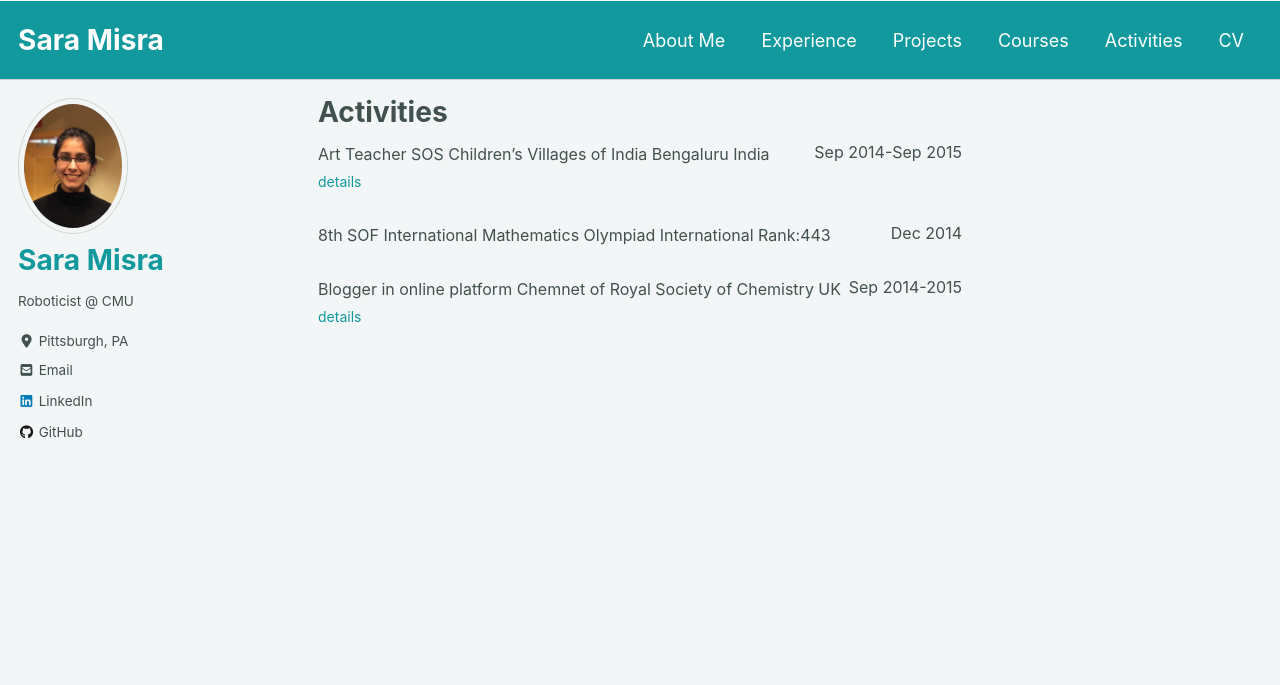
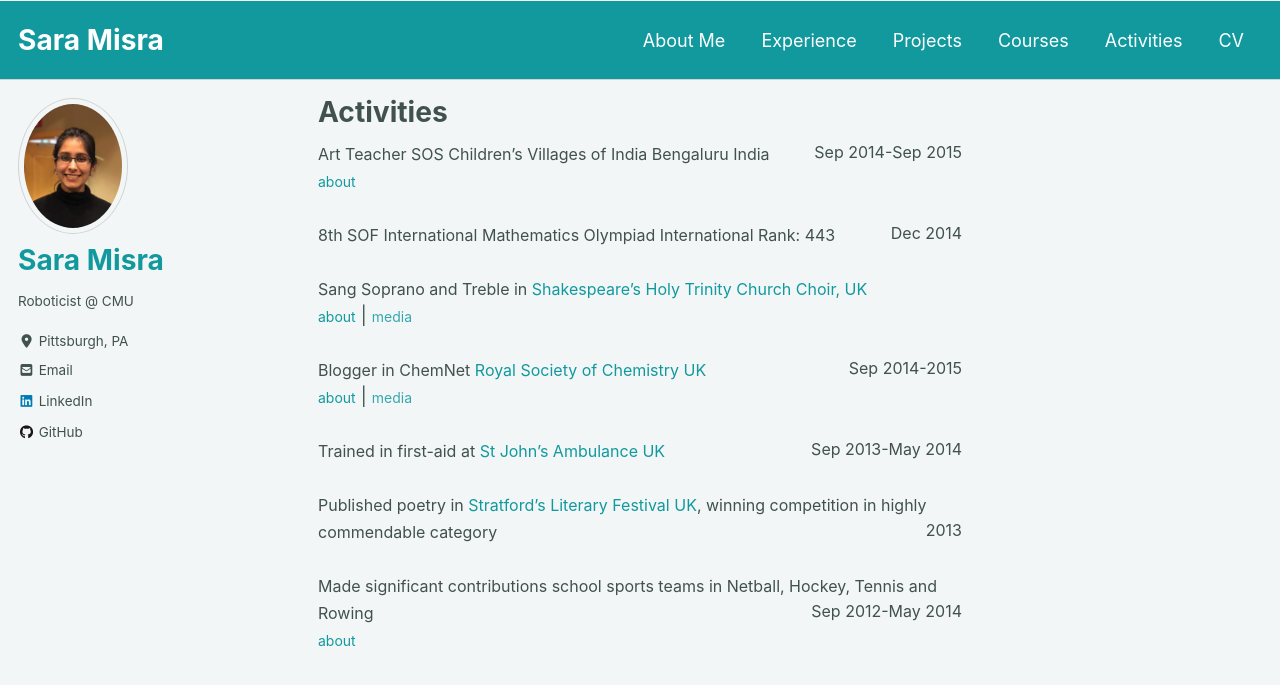
Before and after one commit to saram1sra/saram1sra.github.io, a Jekyll site: the page built from _pages/activities.html, in a window 1280 px wide and 900 px high. Shown: the top 685 px of the window. Built offline with Jekyll 4.4.1, drawn with Linux system fonts in a browser that asks for light colours; cached includes are drawn as plain includes; nearby versions of some CDN libraries.

Commit message:
activities

```diff
--- a/_pages/activities.html
+++ b/_pages/activities.html
@@ -40,32 +40,13 @@ permalink: /activities/
 <div id="fun-stuff">
 
 <heading> Art Teacher SOS Children’s Villages of India Bengaluru India<span style="float: right">Sep 2014-Sep 2015</span></heading><br>
-<a href="javascript:toggleblock('sos_det')" style="font-size: 14px">details</a>
+<a href="javascript:toggleblock('sos_det')" style="font-size: 14px">about</a>
 <toggle_down id="sos_det">
 Taught sketching and fine art to a class of 7 orphans, developing them into confident artists.
 </toggle_down><br><br>
-<heading> 8th SOF International Mathematics Olympiad International Rank:443<span style="float: right">Dec 2014</span> </heading><br><br>
-<heading> Blogger in online platform Chemnet of  Royal Society of Chemistry UK <span style="float: right">Sep 2014-2015</span></heading><br>
-<a href="javascript:toggleblock('rsc_det')" style="font-size: 14px">details</a>
-<toggle_down id="rsc_det">
-Invited to write for RSC ChemNet for an audience of 16-18 year olds interested in studying chemistry at higher level to dispel doubts, inspire and motivate.
-<br>
-Blog Name: Surface Tension
-</toggle_down> <br><br>
-
-<!-- <heading>ChemNet <span style="float: right"><i class="fa fa-map-marker-alt"></i>  <a href="https://www.rsc.org/" target="_blank">Royal Society of Chemistry, UK </span></a></heading>
-<head_under>Blogger <span style="float: right"> 2014</span></head_under>
-<a href="javascript:toggleblock('rsc_det')" style="font-size:14px">details</a> |
-<a href="" style="font-size: 14px"  target="_blank">media</a>
-<toggle_down id="rsc_det">
-Invited to write for RSC ChemNet for an audience of 16-18 year olds interested in studying chemistry at higher level to dispel doubts, inspire and motivate.
-<br>
-Blog Name: Surface Tension
-</toggle_down> <br><br>
-
-<heading>Church Choir<span style="float: right"><i class="fa fa-map-marker-alt"></i>  <a href="http://www.stratford-upon-avon.org/" target="_blank">Shakespeare's Church, UK </span></a></heading>
-<head_under>Soprano & Treble<span style="float: right"> Sep 2013 - June 2014</span></head_under>
-<a href="javascript:toggleblock('choir_det')"style="font-size:14px">details</a> |
+<heading> 8th SOF International Mathematics Olympiad International Rank: 443<span style="float: right">Dec 2014</span> </heading><br><br>
+<heading> Sang Soprano and Treble in <a href="http://www.stratford-upon-avon.org/" target="_blank">Shakespeare’s Holy Trinity Church Choir, UK</a></heading> <br>
+<a href="javascript:toggleblock('choir_det')"style="font-size:14px">about</a> |
 <a href="" style="font-size: 14px"  target="_blank">media</a>
 <toggle_down id="choir_det">
 Sang Soprano and Treble in the Shakespeare's Church Choir, for the Church's regular services, as well as weddings and other special events.
@@ -73,7 +54,31 @@ Some notable services where in Christmas, where around 900 people attended the C
 In 2014 to mark the 450th Anniversary of Shakespeare's birth as a part of the Holy Trinity Church Choir I sang in the Festal Choral Evensong arranged as well as in Singing Shakespeare, the premier of a series of compositions
 celebrating Shakespeare's birth commissioned by the Shakespeare's Birthplace Trust.
 <br>
-</toggle_down> -->
+</toggle_down><br><br>
+
+<heading>Blogger in ChemNet <a href="https://www.rsc.org/" target="_blank">Royal Society of Chemistry UK</a><span style="float: right">Sep 2014-2015</span></heading><br>
+<a href="javascript:toggleblock('rsc_det')" style="font-size: 14px">about</a> |
+<a href="" style="font-size: 14px"  target="_blank">media</a>
+<toggle_down id="rsc_det">
+Invited to write for RSC ChemNet for an audience of 16-18 year olds to propogate the learning of chemistry beyond the confines of school curriculum.
+<br>
+Blog Name: Surface Tension
+</toggle_down> <br><br>
+
+<heading>Trained in first-aid at <a href="http://www.sja.org.uk/sja/default.aspx" target="_blank">St John’s Ambulance UK</a> <span style="float: right">Sep 2013-May 2014</span></heading><br><br>
+
+<heading>Published poetry in <a href="https://www.stratfordliteraryfestival.co.uk/" target="_blank">Stratford’s Literary Festival UK</a>, winning competition in highly commendable category<span style="float: right">2013</span></heading><br><br>
+
+<heading>Made significant contributions school sports teams in Netball, Hockey, Tennis and Rowing <span style="float: right">Sep 2012-May 2014</span></heading><br>
+<a href="javascript:toggleblock('sports_det')" style="font-size:14px">about</a>
+
+<toggle_down id="sports_det">
+Invited to write for RSC ChemNet for an audience of 16-18 year olds interested in studying chemistry at higher level to dispel doubts, inspire and motivate.
+<br>
+Blog Name: Surface Tension
+</toggle_down> <br><br>
+
+
 </div>
 
 
@@ -86,3 +91,6 @@ hideblock('choir_det');
 <script xml:space="preserve" language="JavaScript">
     hideblock('sos_det');
 </script>
+<script xml:space="preserve" language="JavaScript">
+        hideblock('sports_det');
+</script>
```
